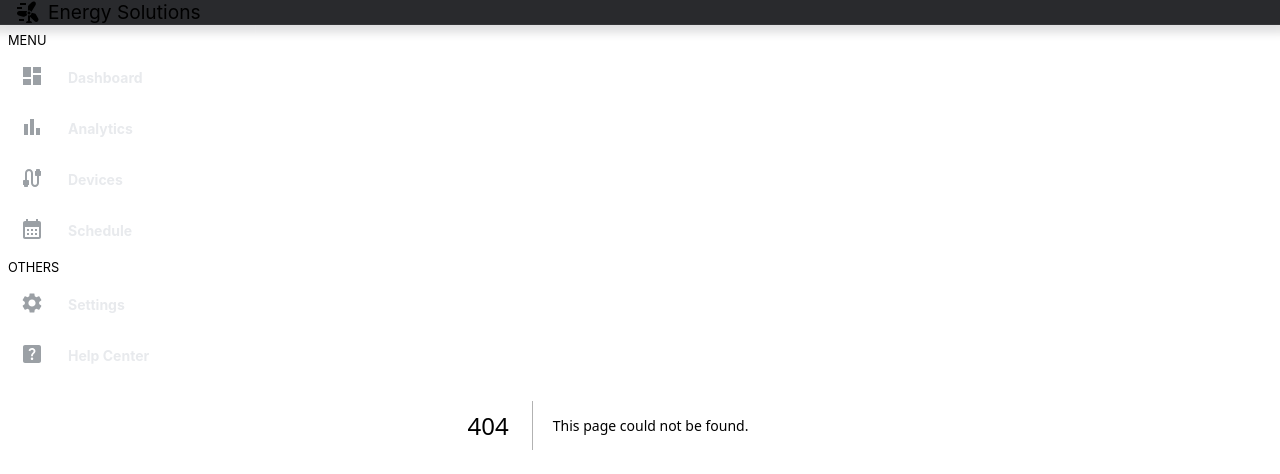
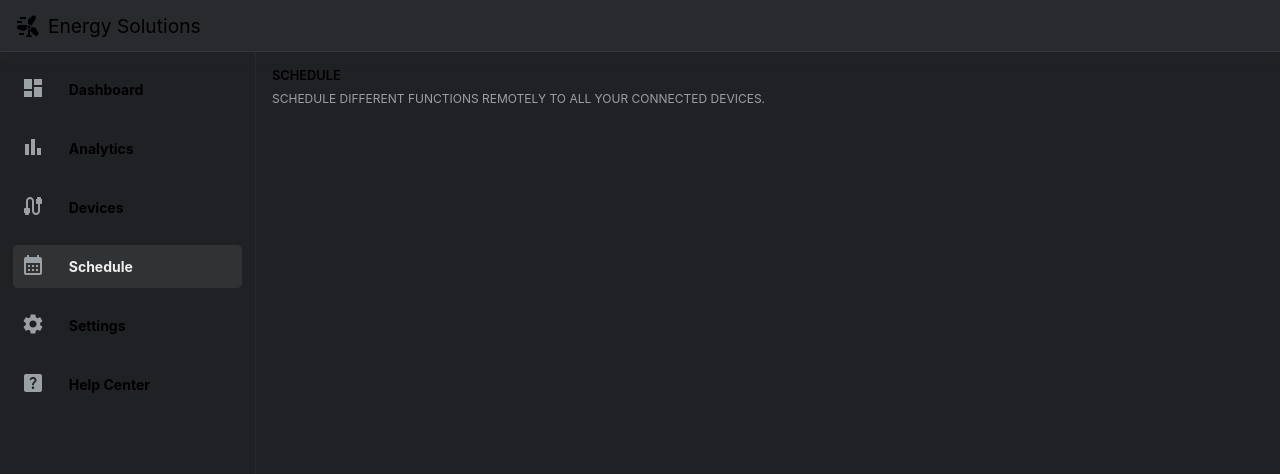
Before and after one commit to seddouguim/dashboard_next, a Next.js app: page /schedule in a window 1280 px wide. Before the commit this address had no page. Shown: the top 474 px of the page. Built offline with nearby package versions, Linux system fonts and the light colour scheme.

Commit message:
Sidebar modified

```diff
--- a/components/Sidebar/Sidebar.jsx
+++ b/components/Sidebar/Sidebar.jsx
@@ -1,25 +1,18 @@
 import style from "./Sidebar.module.css";
 
 import Link from "next/link";
+import { useRouter } from "next/router";
 
 //ICONS
-import MedicationIcon from "@mui/icons-material/Medication";
-import AccountTreeIcon from "@mui/icons-material/AccountTree";
 import SettingsIcon from "@mui/icons-material/Settings";
 import HelpCenterIcon from "@mui/icons-material/HelpCenter";
-import AccessibilityIcon from "@mui/icons-material/Accessibility";
-import CoronavirusIcon from "@mui/icons-material/Coronavirus";
 
-// MENU ICONS
 import DashboardIcon from "@mui/icons-material/Dashboard";
 import BarChartIcon from "@mui/icons-material/BarChart";
 import CableIcon from "@mui/icons-material/Cable";
 import CalendarMonthIcon from "@mui/icons-material/CalendarMonth";
 
 const menuItems = [
-  {
-    title: "Menu",
-    items: [
   {
     title: "Dashboard",
     path: "/dashboard",
@@ -40,11 +33,7 @@ const menuItems = [
     path: "/schedule",
     icon: <CalendarMonthIcon />,
   },
-    ],
-  },
-  {
-    title: "Others",
-    items: [
+
   {
     title: "Settings",
     icon: <SettingsIcon />,
@@ -55,28 +44,28 @@ const menuItems = [
     icon: <HelpCenterIcon />,
     path: "/helpcenter",
   },
-    ],
-  },
 ];
 
 const Sidebar = () => {
+  const router = useRouter();
+
   return (
     <nav className={style.sidebar}>
-      {menuItems.map((item, index) => (
-        <div key={index} className={index == 1 ? "middle-items" : ""}>
-          <h2>{item.title}</h2>
       <ul>
-            {item.items.map((item, index) => (
+        {menuItems.map((item, index) => {
+          const className = router.pathname === item.path ? style.active : "";
+          return (
             <li key={index}>
-                <Link href={item.path}>
+              <div className={style.padding_container}>
+                <Link href={item.path} className={className}>
                   <span className={style.icon}>{item.icon}</span>
                   <span>{item.title}</span>
                 </Link>
+              </div>
             </li>
-            ))}
+          );
+        })}
       </ul>
-        </div>
-      ))}
     </nav>
   );
 };
--- a/components/Sidebar/Sidebar.module.css
+++ b/components/Sidebar/Sidebar.module.css
@@ -5,7 +5,6 @@
   box-shadow: 0 0 0rem rgba(45, 45, 49, 0.1);
 
   padding-top: 0.5rem;
-  padding-left: 0.5rem;
 }
 
 .sidebar h2 {
@@ -17,13 +16,22 @@
 .sidebar ul {
   list-style: none;
   padding: 0;
-  margin-left: 0.25rem;
+}
+
+.padding_container {
+  display: flex;
+  align-items: center;
+  justify-content: center;
 }
 
 .sidebar a {
   display: block;
+
+  width: 90%;
+
   margin: 0.5rem 0;
   padding: 0.5rem;
+
   display: flex;
   align-items: center;
 
@@ -32,14 +40,18 @@
 
   font-size: 14px;
   font-weight: bold;
+
   gap: 1.5rem;
-  transition: all 0.2s ease-in-out;
-
-  color: #e8eaed;
+  transition: all 0.5s ease-in-out;
 }
 
-.sidebar a:hover {
-  background-color: #3d4043;
+a.active {
+  background-color: #303234;
+  color: rgb(239, 239, 239);
+}
+
+.sidebar a:hover:not(.active) {
+  background-color: #323537;
 }
 
 .sidebar .icon {
--- a/components/layout/Layout.jsx
+++ b/components/layout/Layout.jsx
@@ -1,5 +1,7 @@
 import Navbar from "../Navbar/Navbar";
 import Sidebar from "../Sidebar/Sidebar";
+
+import style from "./Layout.module.css";
 
 const Layout = ({ children }) => {
   return (
@@ -10,7 +12,7 @@ const Layout = ({ children }) => {
           <Sidebar />
         </div>
 
-        <main>{children}</main>
+        <main className={style.container}>{children}</main>
 
         {/* Right Sidebar */}
         <div className="right"></div>
--- /dev/null
+++ b/components/layout/Layout.module.css
@@ -0,0 +1,24 @@
+.container {
+  padding: 1rem;
+}
+
+.container h1 {
+  font-size: 0.8rem;
+  font-weight: 600;
+  text-transform: uppercase;
+}
+
+.container h2 {
+  font-size: 0.6rem;
+  font-weight: 400;
+  text-transform: uppercase;
+}
+
+.container p {
+  font-size: 0.75rem;
+  font-weight: 400;
+  text-transform: uppercase;
+
+  color: #9ba0a5;
+  margin-top: 0.5rem;
+}
--- a/pages/_app.js
+++ b/pages/_app.js
@@ -1,5 +1,6 @@
+import "../styles/globals.css";
+
 import Layout from "../components/layout/Layout";
-import "../styles/globals.css";
 
 export default function App({ Component, pageProps }) {
   return (
--- /dev/null
+++ b/pages/schedule/index.js
@@ -0,0 +1,14 @@
+import React from "react";
+
+const Schedule = () => {
+  return (
+    <div>
+      <h1>Schedule</h1>
+      <p>
+        Schedule different functions remotely to all your connected devices.
+      </p>
+    </div>
+  );
+};
+
+export default Schedule;
```
Also changed, not shown: pages/analytics/index.js (added, +11 -0 lines), pages/dashboard/index.js (added, +11 -0 lines), pages/devices/index.js (added, +11 -0 lines), pages/helpcenter/index.js (added, +11 -0 lines), pages/settings/index.js (added, +11 -0 lines). Lines whose indentation alone changed are shown as unchanged.
